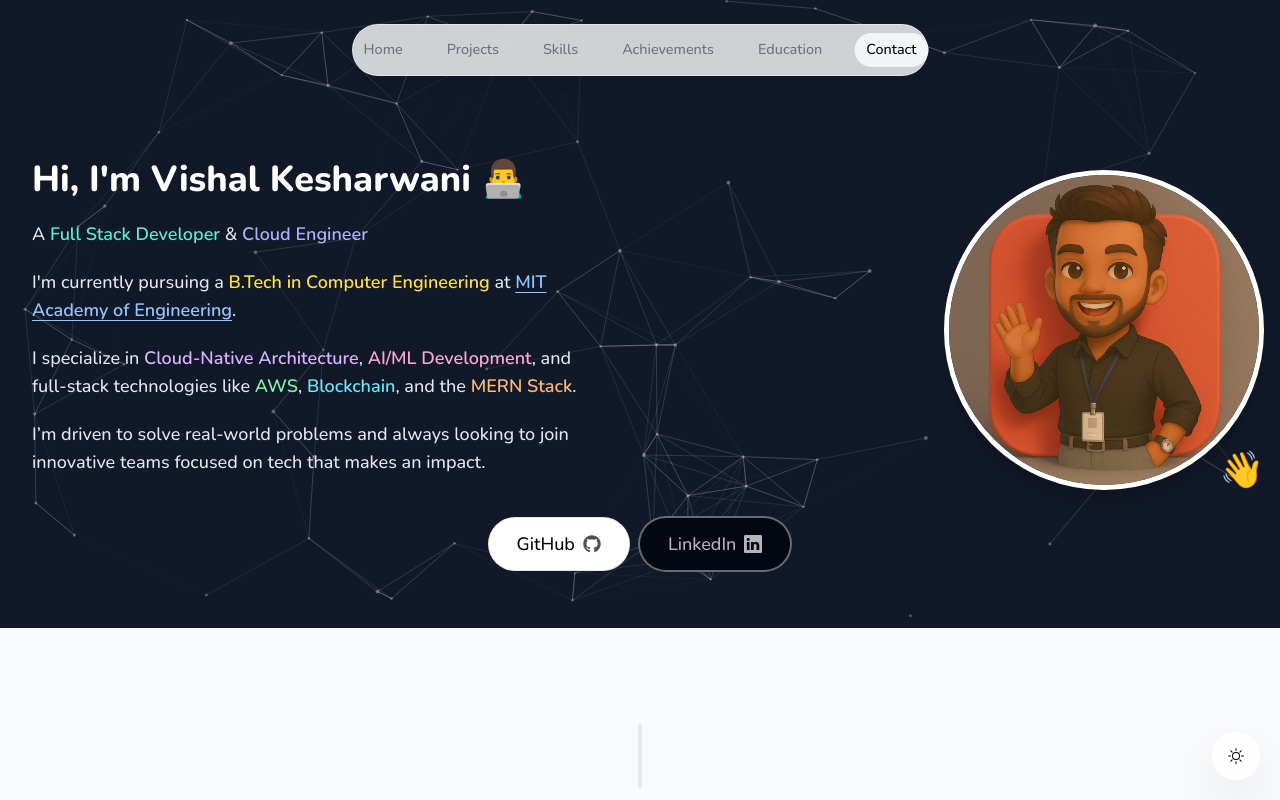
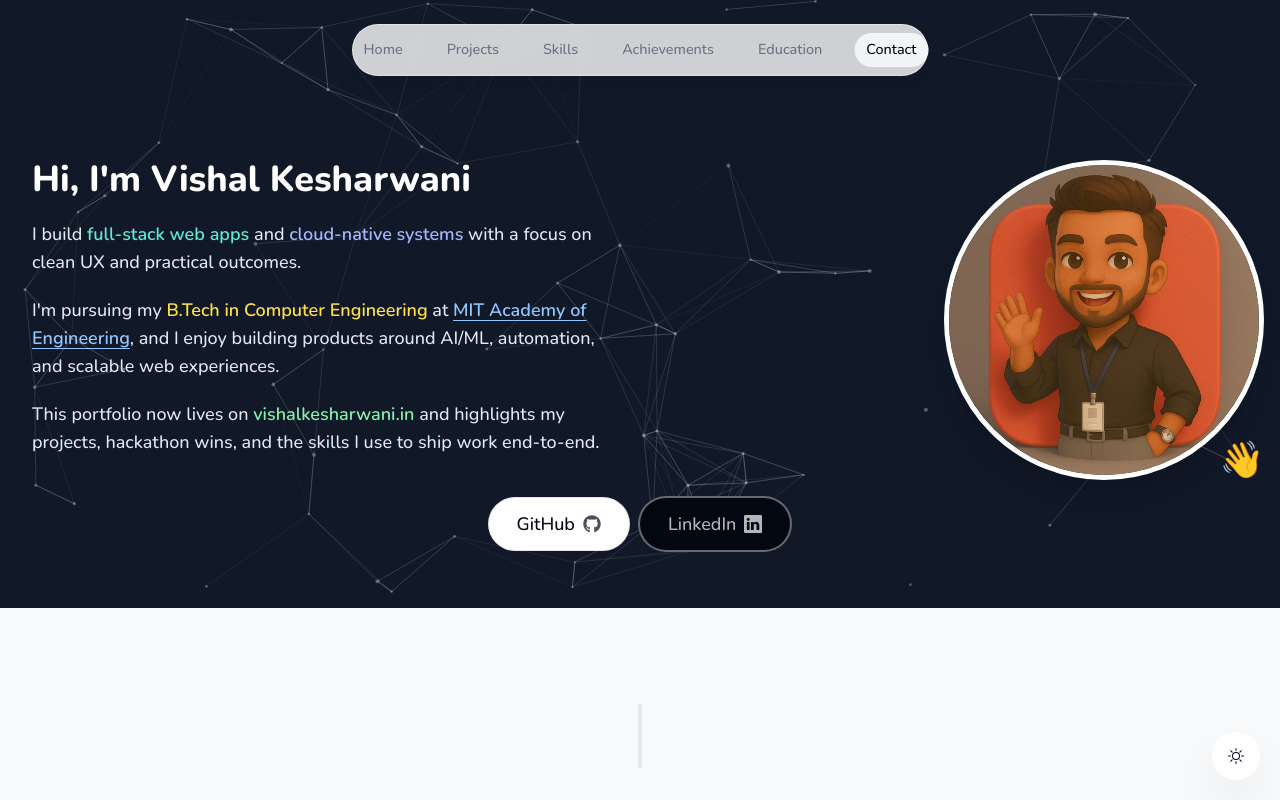
Before and after one commit to vishal-kesharwani/Vishal-Portfolio, a Next.js app: page / in a window 1280 px wide. Shown: the top 800 px of the page. Built offline with nearby package versions, Linux system fonts and the light colour scheme.

Commit message:
Update portfolio for custom domain deployment

```diff
--- a/app/layout.tsx
+++ b/app/layout.tsx
@@ -8,12 +8,27 @@
 
 const nunito = Nunito({ subsets: ["latin"] });
 
-// ... existing code ...
 export const metadata = {
-  title: "Vishal Kesharwani | Computer Engineering Student",
-  description: "B.Tech in Computer Engineering at MITAOE specializing in Cloud Computing, AI/ML, and Blockchain development",
+  metadataBase: new URL("https://vishalkesharwani.in"),
+  title: {
+    default: "Vishal Kesharwani | Portfolio",
+    template: "%s | Vishal Kesharwani",
+  },
+  description:
+    "Portfolio of Vishal Kesharwani, a Computer Engineering student building full-stack, cloud-native, and AI-powered web apps.",
+  alternates: {
+    canonical: "/",
+  },
+  openGraph: {
+    title: "Vishal Kesharwani | Portfolio",
+    description:
+      "Full-stack and cloud-native projects, hackathon achievements, and technical skills.",
+    url: "https://vishalkesharwani.in",
+    siteName: "Vishal Kesharwani Portfolio",
+    locale: "en_IN",
+    type: "website",
+  },
 };
-// ... existing code ...
 
 export default function RootLayout({
   children,
@@ -23,7 +38,7 @@
   return (
     <html lang="en" className="!scroll-smooth">
       <body
-        className={`${nunito.className} bg-gray-50 text-gray-950 relative dark:bg-gray-900 dark:text-gray-50 dark:text-opacity-90`}
+        className={`${nunito.className} relative bg-gray-50 text-gray-950 dark:bg-gray-900 dark:text-gray-50 dark:text-opacity-90`}
       >
         <ThemeContextProvider>
           <ActiveSectionContextProvider>
--- a/components/achievements.tsx
+++ b/components/achievements.tsx
@@ -16,7 +16,7 @@
   const { theme } = useTheme();
 
   return (
-    <section id="experience" ref={ref} className="scroll-mt-28 mb-28 sm:mb-40">
+    <section id="achievements" ref={ref} className="scroll-mt-28 mb-28 sm:mb-40">
       <SectionHeading>My Achievements</SectionHeading>
       <VerticalTimeline lineColor="">
         {experiencesData.map((item, index) => (
--- a/components/intro.tsx
+++ b/components/intro.tsx
@@ -18,12 +18,11 @@
     <section
       ref={ref}
       id="home"
-      className="mb-16 sm:mb-0 text-center scroll-mt-[100rem] particles-section pt-28 pb-14 sm:pt-36 sm:pb-18 w-full px-4"
+      className="mb-16 w-full scroll-mt-[100rem] px-4 pt-28 pb-14 text-center particles-section sm:mb-0 sm:pt-36 sm:pb-18"
     >
       <ParticleContainer />
-      <div className="flex flex-col md:flex-row-reverse items-center justify-between gap-8">
-        {/* Image Section */}
-        <div className="w-full pl-1 md:w-1/2 flex justify-center md:justify-end">
+      <div className="flex flex-col items-center justify-between gap-8 md:flex-row-reverse">
+        <div className="flex w-full justify-center md:w-1/2 md:justify-end">
           <div className="relative">
             <motion.div
               initial={{ opacity: 0, scale: 0 }}
@@ -36,11 +35,11 @@
               <Image
                 src={githubdp}
                 alt="Vishal portrait"
-                width="320"
-                height="320"
-                quality="95"
-                priority={true}
-                className="h-68 w-68 rounded-full object-cover border-[0.35rem] border-white shadow-xl"
+                width={320}
+                height={320}
+                quality={95}
+                priority
+                className="h-68 w-68 rounded-full border-[0.35rem] border-white object-cover shadow-xl"
               />
             </motion.div>
 
@@ -60,52 +59,59 @@
           </div>
         </div>
 
-        {/* Text Content */}
-<div className="w-full md:w-1/2 text-left">
+        <div className="w-full text-left md:w-1/2">
           <motion.div
-    className="mb-10 mt-4 px-0 sm:px-4 text-base sm:text-lg font-medium leading-relaxed text-slate-200 space-y-5"
+            className="mb-10 mt-4 space-y-5 px-0 text-base font-medium leading-relaxed text-slate-200 sm:px-4 sm:text-lg"
             initial={{ opacity: 0, y: 100 }}
             animate={{ opacity: 1, y: 0 }}
           >
-    <h1 className="text-3xl sm:text-4xl font-extrabold text-white mb-2">
-      Hi, I'm Vishal Kesharwani 👨‍💻
+            <h1 className="mb-2 text-3xl font-extrabold text-white sm:text-4xl">
+              Hi, I&apos;m Vishal Kesharwani
             </h1>
 
             <p>
-      A <span className="text-teal-300 font-semibold">Full Stack Developer</span> &{" "}
-      <span className="text-indigo-300 font-semibold">Cloud Engineer</span>
+              I build{" "}
+              <span className="font-semibold text-teal-300">
+                full-stack web apps
+              </span>{" "}
+              and{" "}
+              <span className="font-semibold text-indigo-300">
+                cloud-native systems
+              </span>{" "}
+              with a focus on clean UX and practical outcomes.
             </p>
 
             <p>
-      I'm currently pursuing a <span className="text-yellow-300 font-semibold">B.Tech in Computer Engineering</span> at{" "}
+              I&apos;m pursuing my{" "}
+              <span className="font-semibold text-yellow-300">
+                B.Tech in Computer Engineering
+              </span>{" "}
+              at{" "}
               <a
                 href="https://mitaoe.ac.in/"
-        className="underline font-semibold text-blue-300 hover:text-blue-200 transition-colors"
+                className="font-semibold text-blue-300 underline transition-colors hover:text-blue-200"
                 target="_blank"
                 rel="noopener noreferrer"
                 style={{ textUnderlineOffset: "4px" }}
               >
                 MIT Academy of Engineering
               </a>
-      .
+              , and I enjoy building products around AI/ML, automation, and
+              scalable web experiences.
             </p>
 
             <p>
-      I specialize in <span className="text-purple-300 font-semibold">Cloud-Native Architecture</span>,{" "}
-      <span className="text-pink-300 font-semibold">AI/ML Development</span>, and full-stack technologies like{" "}
-      <span className="text-green-300 font-semibold">AWS</span>,{" "}
-      <span className="text-cyan-300 font-semibold">Blockchain</span>, and the{" "}
-      <span className="text-orange-300 font-semibold">MERN Stack</span>.
-    </p>
-
-    <p>
-      I’m driven to solve real-world problems and always looking to join innovative teams focused on tech that makes an impact.
+              This portfolio now lives on{" "}
+              <span className="font-semibold text-green-300">
+                vishalkesharwani.in
+              </span>{" "}
+              and highlights my projects, hackathon wins, and the skills I use
+              to ship work end-to-end.
             </p>
           </motion.div>
         </div>
+      </div>
 
-
-      </div>
       <motion.div
         className="flex flex-row items-center justify-center gap-2 px-4 text-lg font-medium"
         initial={{ opacity: 0, y: 100 }}
@@ -115,17 +121,19 @@
         }}
       >
         <a
-          className="group bg-white px-7 py-3 flex items-center gap-2 rounded-full outline-none focus:scale-110 hover:scale-105 active:scale-105 transition cursor-pointer borderBlack text-gray-950"
+          className="group flex cursor-pointer items-center gap-2 rounded-full borderBlack bg-white px-7 py-3 text-gray-950 outline-none transition hover:scale-105 active:scale-105 focus:scale-110"
           href="https://github.com/vishal-kesharwani"
           target="_blank"
+          rel="noopener noreferrer"
         >
           GitHub <FaGithub className="opacity-70" />
         </a>
 
         <a
-          className="group bg-gray-950 text-white px-7 py-3 flex items-center gap-2 rounded-full outline-none focus:scale-105 hover:scale-105 active:scale-105 transition border-2 border-white border-opacity-40"
+          className="group flex items-center gap-2 rounded-full border-2 border-white border-opacity-40 bg-gray-950 px-7 py-3 text-white outline-none transition hover:scale-105 active:scale-105 focus:scale-105"
           href="https://www.linkedin.com/in/vishal-kesharwani-76708025b"
           target="_blank"
+          rel="noopener noreferrer"
         >
           <span className="opacity-70">LinkedIn</span>
           <BsLinkedin className="opacity-70" />
--- a/next.config.js
+++ b/next.config.js
@@ -21,13 +21,6 @@
   },
   poweredByHeader: false,
   generateEtags: false,
-  // Disable tracing
-  experimental: {
-    instrumentationHook: false,
-    logging: {
-      level: 'silent'
-    }
-  },
   // Headers cannot be used with output: export
   /*
   headers: async () => [
```
Also changed, not shown: 2 other files (tests, documents, lock files or other folders). Lines whose indentation alone changed are shown as unchanged.
